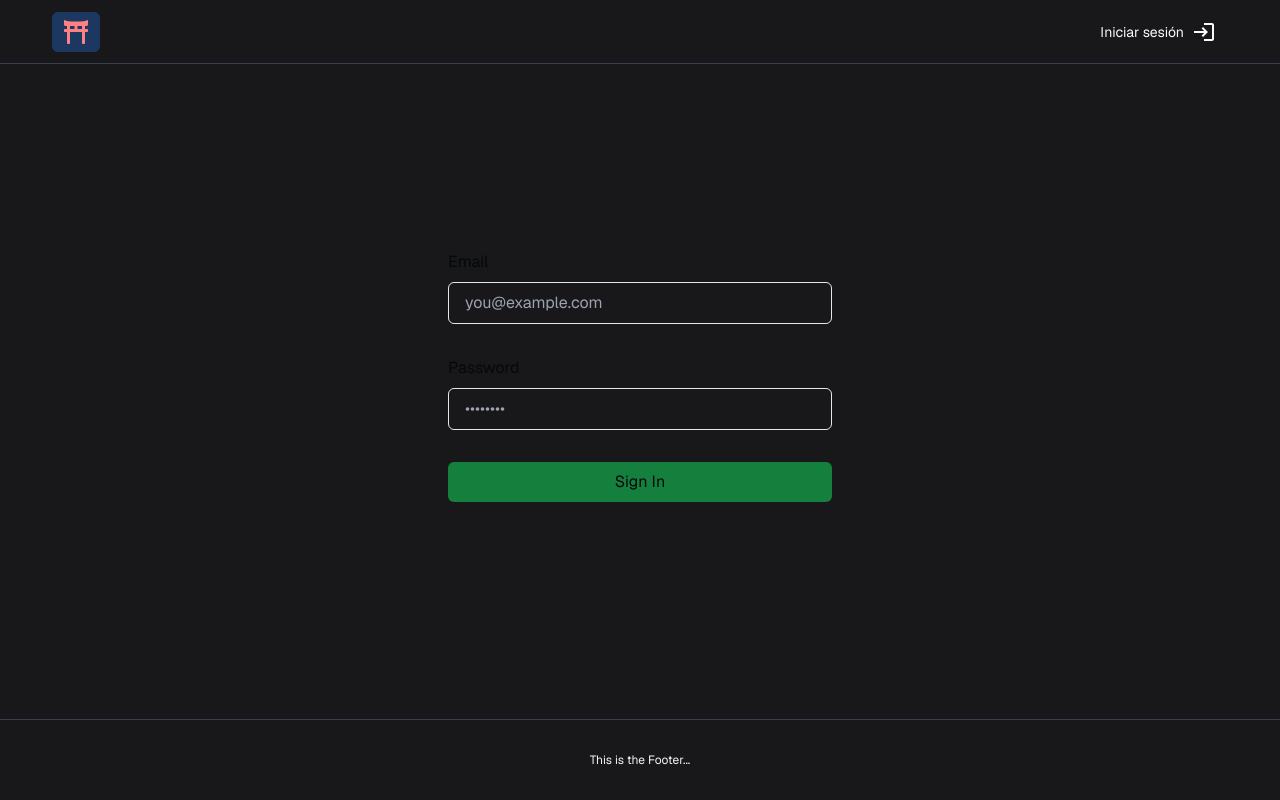
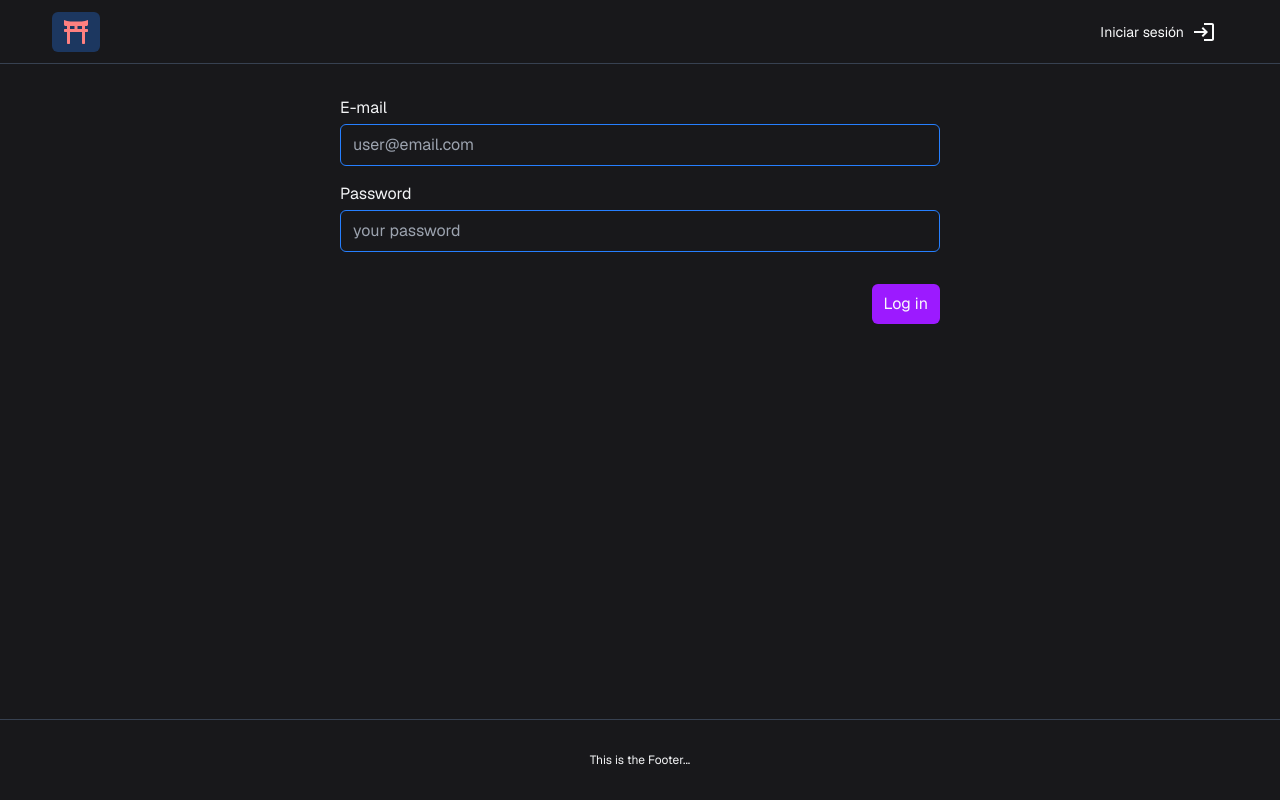
Before and after one commit to cisco336/oci-karate, a Next.js app: page /login in a window 1280 px wide. Built offline with nearby package versions, Linux system fonts and the light colour scheme; no server answers.

Commit message:
refactor: Update login form to use Formik for form handling and remove console logs from profile component

```diff
--- a/app/(protected)/profile/Profile.tsx
+++ b/app/(protected)/profile/Profile.tsx
@@ -34,7 +34,6 @@ export const Profile = () => {
       }),
     });
     const parsedResponse = await response.json();
-    console.log(parsedResponse);
     await update({ ...sessionAuth, user: { ...values } });
   };
 
--- a/app/login/page.tsx
+++ b/app/login/page.tsx
@@ -2,15 +2,18 @@
 import { useSession, signIn, signOut } from 'next-auth/react';
 
 import BackButton from '@/components/BackButton';
+import { Form, Formik } from 'formik';
+import { Input } from '@/components/shared/Input';
+import { Button, buttonColor, buttonTypes } from '@/components/shared/Button';
 
 export default function Login({
   searchParams,
 }: {
   searchParams: { message: string };
 }) {
-  const submit = async (formData: FormData) => {
-    const email = formData.get('email') as string;
-    const password = formData.get('password') as string;
+  const submit = async (values: { email: string; password: string }) => {
+    const { email, password } = values;
+    console.log('##########', values);
     const result = await signIn('credentials', {
       email,
       password,
@@ -19,48 +22,45 @@ export default function Login({
     });
   };
 
+  const loginForm = (
+    <>
+      <Input
+        label="E-mail"
+        name="email"
+        type="text"
+        placeholder="user@email.com"
+      />
+      <Input
+        label="Password"
+        name="password"
+        type="password"
+        placeholder="your password"
+      />
+    </>
+  );
+
   return (
-    <div className="flex-1 flex flex-col w-full px-8 sm:max-w-md justify-center gap-2 animate-fade-in">
-      <div className="animate-in flex-1 flex flex-col w-full justify-center gap-2 text-foreground">
-        <form
-          action={submit}
-          className="animate-in flex flex-col w-full justify-center gap-2 text-foreground mb-8">
-          <label
-            className="text-md"
-            htmlFor="email">
-            Email
-          </label>
-          <input
-            className="rounded-md px-4 py-2 bg-inherit border mb-6"
-            name="email"
-            placeholder="you@example.com"
-            required
-          />
-          <label
-            className="text-md"
-            htmlFor="password">
-            Password
-          </label>
-          <input
-            className="rounded-md px-4 py-2 bg-inherit border mb-6"
-            type="password"
-            name="password"
-            placeholder="••••••••"
-            required
-          />
-          <div className="flex gap-2 items-stretch">
-            {/* <BackButton /> */}
-            <button className="bg-green-700 rounded-md px-4 py-2 text-foreground flex-1">
-              Sign In
-            </button>
-          </div>
-          {searchParams?.message && (
-            <p className="mt-4 p-4 bg-foreground/10 text-foreground text-center">
-              {searchParams.message}
-            </p>
-          )}
-        </form>
-      </div>
-    </div>
+    <Formik
+      onSubmit={submit}
+      validateOnBlur={true}
+      validateOnChange={true}
+      initialValues={{ email: '', password: '' }}>
+      {(formProps) => {
+        console.log('formProps:', formProps);
+        return (
+          <Form className={'w-full max-w-[600px] mt-8'}>
+            {loginForm}
+            <span className="flex w-full justify-end mt-8">
+              <Button
+                buttonType={buttonTypes.Submit}
+                label={'Log in'}
+                color={buttonColor.Accent}
+                loading={formProps.isSubmitting}
+              />
+            </span>
+          </Form>
+        );
+      }}
+    </Formik>
   );
 }
--- a/components/Carousel/Carousel.tsx
+++ b/components/Carousel/Carousel.tsx
@@ -62,6 +62,7 @@ export const Carousel = ({ articles }: { articles: ArticleType[] }) => {
       <React.Fragment>
         {articles.map((article, i) => (
           <div
+            key={i}
             className={`grid grid-cols-[1] md:grid-cols-[1fr_300px] gap-6 ${
               current === i ? 'animate-fade-in' : 'animate-fade-out hidden'
             }`}>
--- a/models/components.models.ts
+++ b/models/components.models.ts
@@ -7,7 +7,7 @@ const iDropdown = iButton.extend({
   closeOnSelect: z.boolean(),
 });
 
-export const iCheckBox = z.object({
+export const zCheckBox = z.object({
   id: z.string().optional(),
   checked: z.boolean().optional(),
   name: z.string().optional(),
@@ -19,3 +19,5 @@ export const iCheckBox = z.object({
     .optional(),
   callback: z.function().optional(),
 });
+
+export type iCheckBox = z.infer<typeof zCheckBox>;
--- a/package.json
+++ b/package.json
@@ -2,7 +2,7 @@
   "private": true,
   "scripts": {
     "dev": "netlify dev",
-    "dev:next": "next dev",
+    "dev:next": "PORT=3005 next dev",
     "build": "prisma generate && next build",
     "start": "netlify start",
     "postinstall": "prisma generate",
```
Also changed, not shown: components/shared/Toggle/Toggle.tsx (added).
